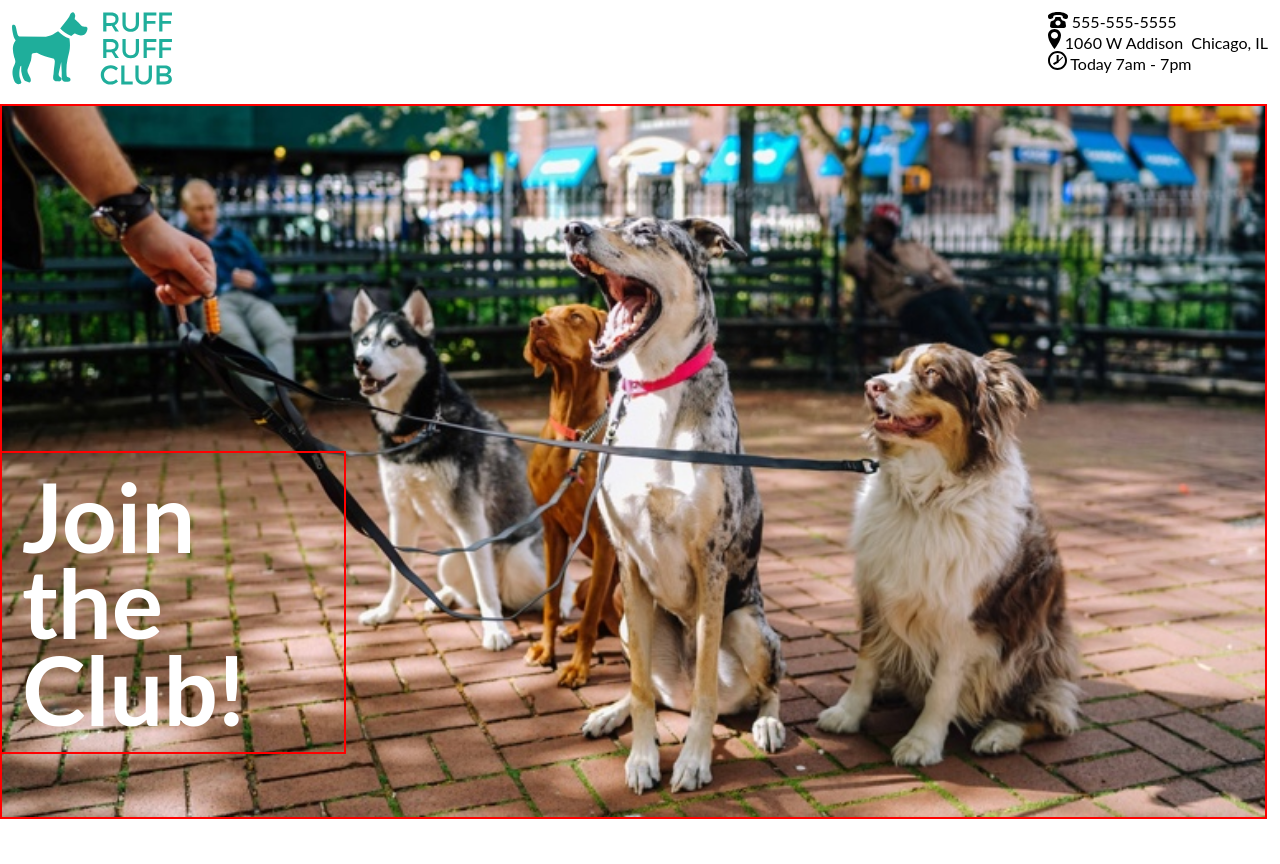
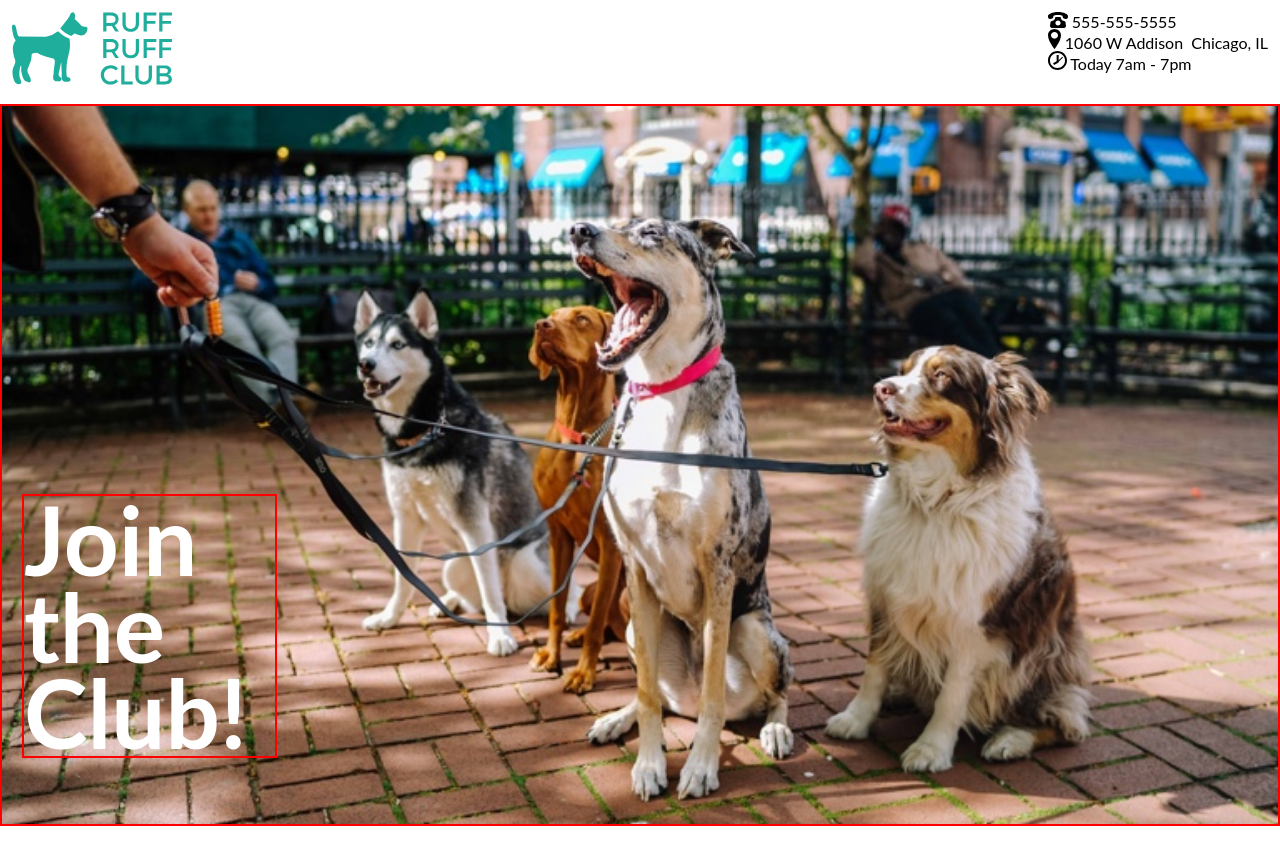
Before and after one commit to juliafmurray/ruff-ruff, a website: page src/index.html in a window 1280 px wide. After the commit the page ends 826 px from the top, so only its background shows below. Drawn offline with nearby package versions, Linux system fonts and the light colour scheme; files that its build step writes are made by us from their sources.

Commit message:
cta with padding and narrower div

```diff
--- a/src/scss/06_components/hero.scss
+++ b/src/scss/06_components/hero.scss
@@ -1,46 +1,38 @@
 
 .c-hero {
-  display: grid;
-  grid-template-columns: 9% 9% 9% 9% 9% 9% 9% 9% 9% 9% 9% 9%;
+  align-items: flex-end;
+  border: 2px red solid;
+  display: flex;
+  flex-wrap: wrap;
+  position: relative;
+  overflow: hidden;
+}
 
+.c-hero__cta {
+  border: 2px red solid;
+
+  color: $color-white;
+  font-weight: $font-weight-bold;
+  line-height: $line-height-heading;
+  position: absolute;
+  bottom: 2px;
+  left: 20px;
+  z-index: 1;
+  width: 20%;
+
+  @media screen and (min-width: $width-x-small) {
+    font-size: $font-size-heading-large;
+    }
+
+  @media screen and (min-width: $width-small) {
+    font-size: $font-size-heading-xx-large;
+    }
+
+    @media screen and (min-width: $width-large) {
+    font-size: $font-size-heading-xxx-large;
+    }
 }
 
 .c-hero__img {
-  grid-column-start: 1;
-  grid-column-end: 12;
-border: 2px red solid;
-position: relative;
+  width: 100%;
 }
-
-.c-hero__cta {
-  font-weight: $font-weight-bold;
-  border: 2px red solid;
-  color: $color-white;
-  line-height: $line-height-heading;
-  padding: 20px;
-  position: relative;
-  z-index: 1;
-
-  @media screen and (min-width: 320px) {
-    font-size: $font-size-heading-large;
-    grid-column-start: 1;
-    grid-column-end: 4;
-    bottom: 4.5em;
-  }
-
-  @media screen and (min-width: 500px) {
-    font-size: $font-size-heading-xx-large;
-    grid-column-start: 1;
-    grid-column-end: 3;
-    bottom: 4.5em;
-
-    }
-
-    @media screen and (min-width: 960px) {
-      font-size: $font-size-heading-xxx-large;
-      grid-column-start: 1;
-      grid-column-end: 4;
-      bottom: 4.5em;
-
-  }
-}
```
